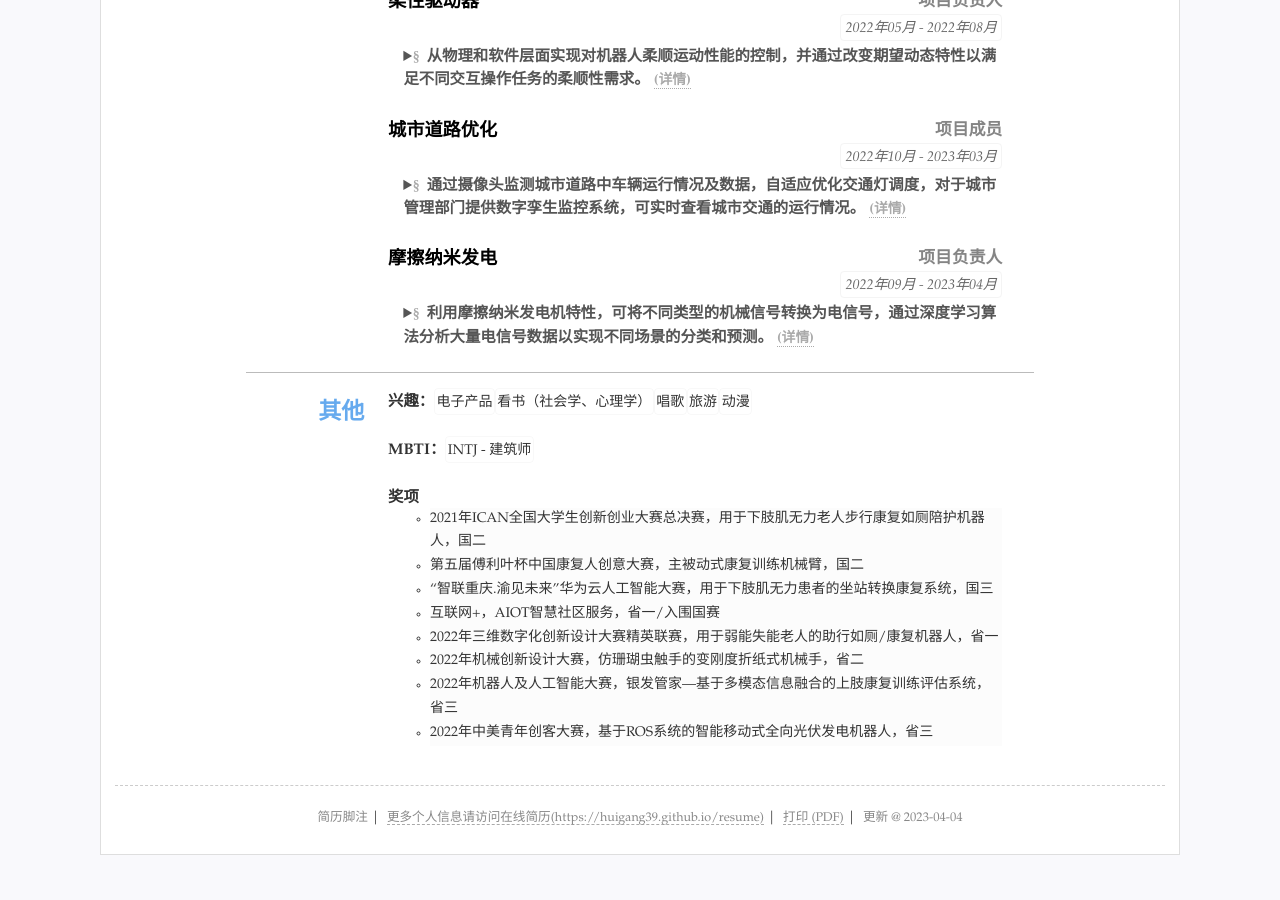
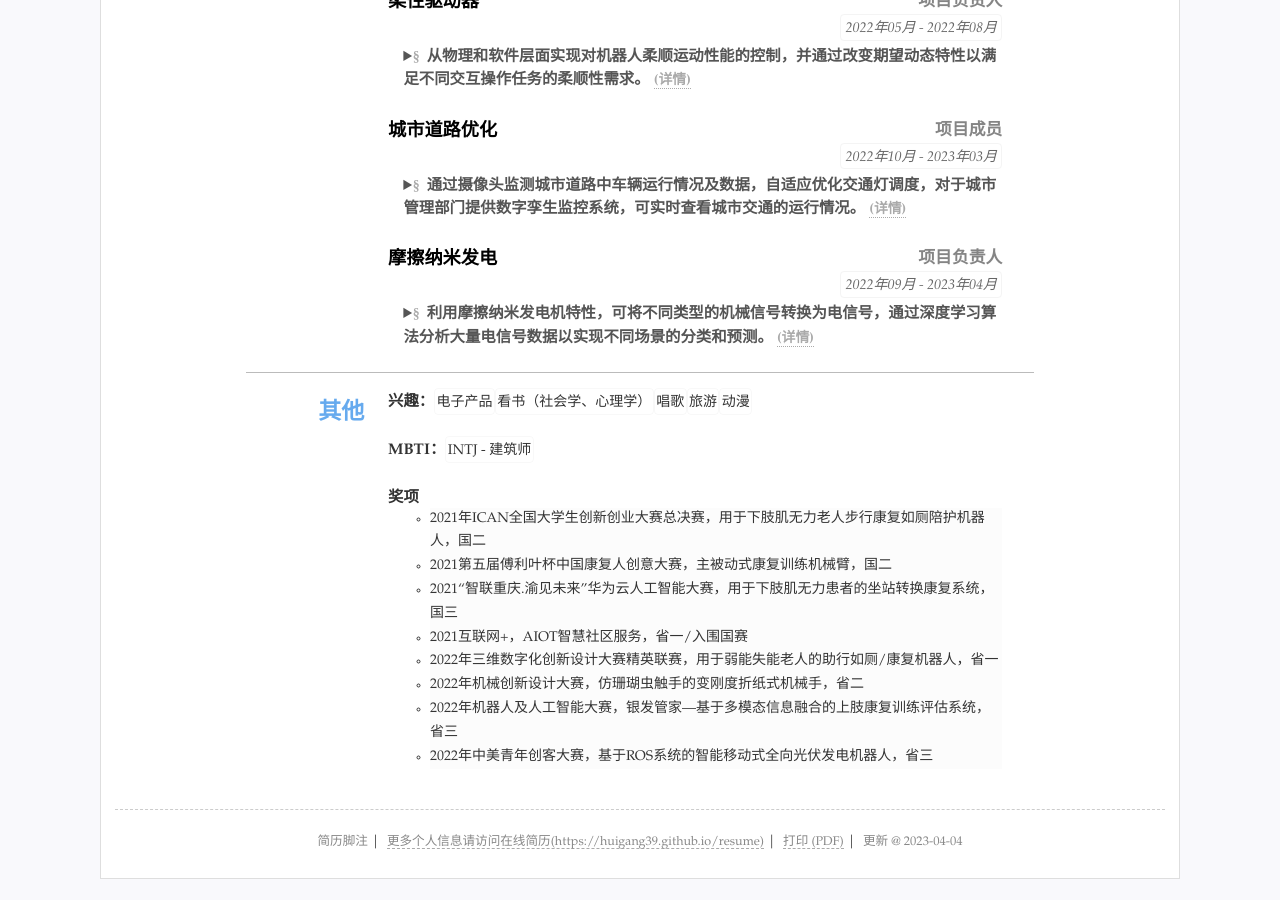
Before and after one commit to huigang39/resume, a Jekyll site: the page built from index.html, in a window 1280 px wide and 900 px high, scrolled down 911 px. Built offline with Jekyll 4.4.1, drawn with Linux system fonts in a browser that asks for light colours; before the commit the page ends 1787 px from its top, so only the background shows below that.

Commit message:
Update resume.yml

```diff
--- a/_data/resume.yml
+++ b/_data/resume.yml
@@ -126,9 +126,9 @@ others: #其他列表显示
   - title: 奖项
     list:
     - 2021年ICAN全国大学生创新创业大赛总决赛，用于下肢肌无力老人步行康复如厕陪护机器人，国二
-    - 第五届傅利叶杯中国康复人创意大赛，主被动式康复训练机械臂，国二
-    - “智联重庆.渝见未来”华为云人工智能大赛，用于下肢肌无力患者的坐站转换康复系统，国三
-    - 互联网+，AIOT智慧社区服务，省一/入围国赛
+    - 2021第五届傅利叶杯中国康复人创意大赛，主被动式康复训练机械臂，国二
+    - 2021“智联重庆.渝见未来”华为云人工智能大赛，用于下肢肌无力患者的坐站转换康复系统，国三
+    - 2021互联网+，AIOT智慧社区服务，省一/入围国赛
     - 2022年三维数字化创新设计大赛精英联赛，用于弱能失能老人的助行如厕/康复机器人，省一
     - 2022年机械创新设计大赛，仿珊瑚虫触手的变刚度折纸式机械手，省二
     - 2022年机器人及人工智能大赛，银发管家—基于多模态信息融合的上肢康复训练评估系统，省三
```
